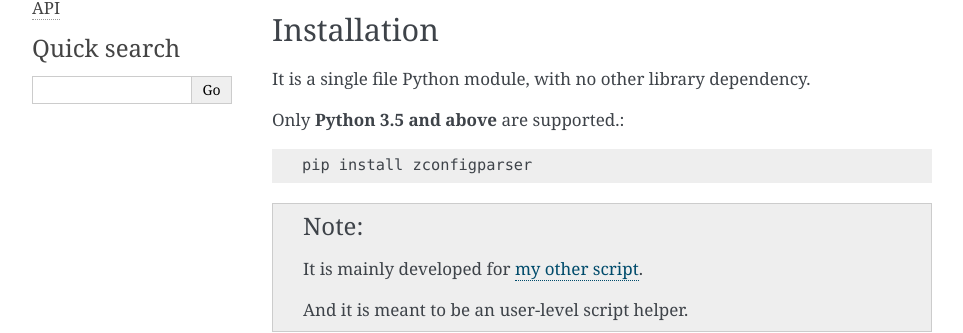
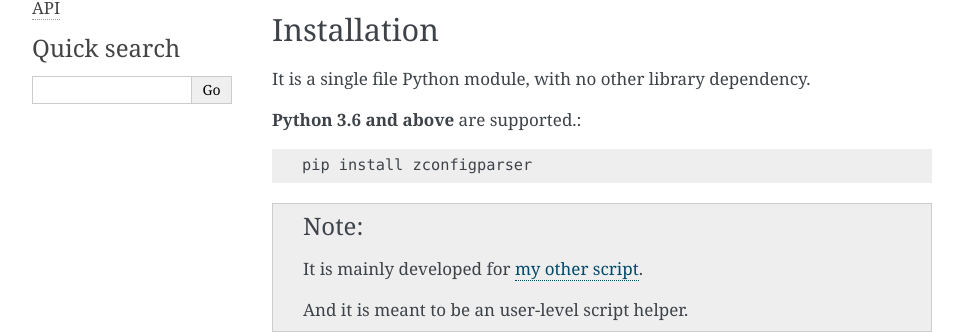
Before and after one commit to openandclose/zconfigparser, a Sphinx documentation site: the page built from docs/overview.rst, in a window 1280 px wide and 900 px high. Shown: the part 374-707 px from the top of the window, without its empty margins (148-1111 px from the left). Built offline with Sphinx 7.4.7, drawn with Linux system fonts in a browser that asks for light colours.

Commit message:
Cut Python 3.5

```diff
--- a/README.rst
+++ b/README.rst
@@ -2,7 +2,7 @@
 Zconfigparser
 =============
 
-This is a python3 (3.5+) library
+This is a python3 (3.6+) library
 to provide some section inheritance functionality
 to `configparser <https://docs.python.org/3/library/configparser.html>`__.
 
--- a/docs/overview.rst
+++ b/docs/overview.rst
@@ -21,7 +21,7 @@ Installation
 
 It is a single file Python module, with no other library dependency.
 
-Only **Python 3.5 and above** are supported.::
+**Python 3.6 and above** are supported.::
 
     pip install zconfigparser
 
--- a/setup.py
+++ b/setup.py
@@ -25,7 +25,6 @@ setup(
         'Intended Audience :: End Users/Desktop',
         'License :: OSI Approved :: MIT License',
         'Programming Language :: Python :: 3 :: Only',
-        'Programming Language :: Python :: 3.5',
         'Programming Language :: Python :: 3.6',
         'Programming Language :: Python :: 3.7',
         'Programming Language :: Python :: 3.8',
@@ -34,7 +33,7 @@ setup(
     keywords='ini config configparser',
     # packages=find_packages(exclude=['docs', 'tests', 'nonpubfiles']),
     py_modules=['zconfigparser'],
-    python_requires='~=3.5',
+    python_requires='~=3.6',
     extras_require={
         'test': ['pytest'],
         'dev': ['pytest', 'sphinx'],
```
Also changed, not shown: 1 other file.
